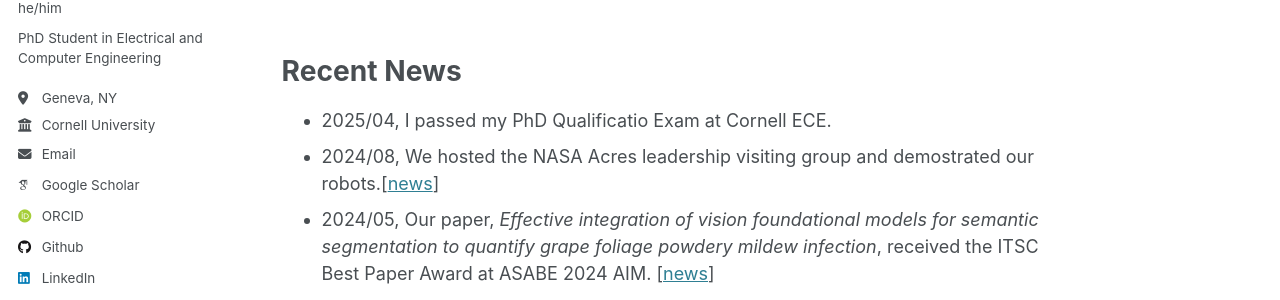
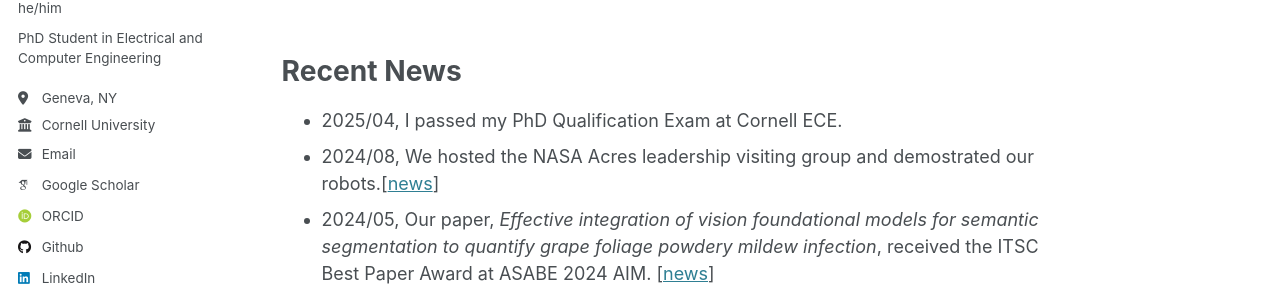
Before and after one commit to YiyuanLinXX/YiyuanLinXX.github.io, a Jekyll site: the page built from _pages/about.md, in a window 1280 px wide and 900 px high. Shown: the part 325-625 px from the top of the window. Built offline with Jekyll 4.4.1, drawn with Linux system fonts in a browser that asks for light colours; some web fonts are replaced.

Commit message:
update typo

```diff
--- a/_pages/about.md
+++ b/_pages/about.md
@@ -14,7 +14,7 @@ My unparalleled emotional sponsor: Xunyu Luo.
 <br/>
 
 # Recent News
-- 2025/04, I passed my PhD Qualificatio Exam at Cornell ECE.
+- 2025/04, I passed my PhD Qualification Exam at Cornell ECE.
 - 2024/08, We hosted the NASA Acres leadership visiting group and demostrated our robots.[[news](https://news.cornell.edu/stories/2024/08/space-farm-readying-nasa-satellites-help-growers)]
 - 2024/05, Our paper, *Effective integration of vision foundational models for semantic segmentation to quantify grape foliage powdery mildew infection*, received the ITSC Best Paper Award at ASABE 2024 AIM. [[news](https://www.asabe.org/Awards-Competitions/Paper-Awards/ITSC-Paper-Awards)]
 - 2024/02, I received the AG2PI Student Conference Travel Award.
```
